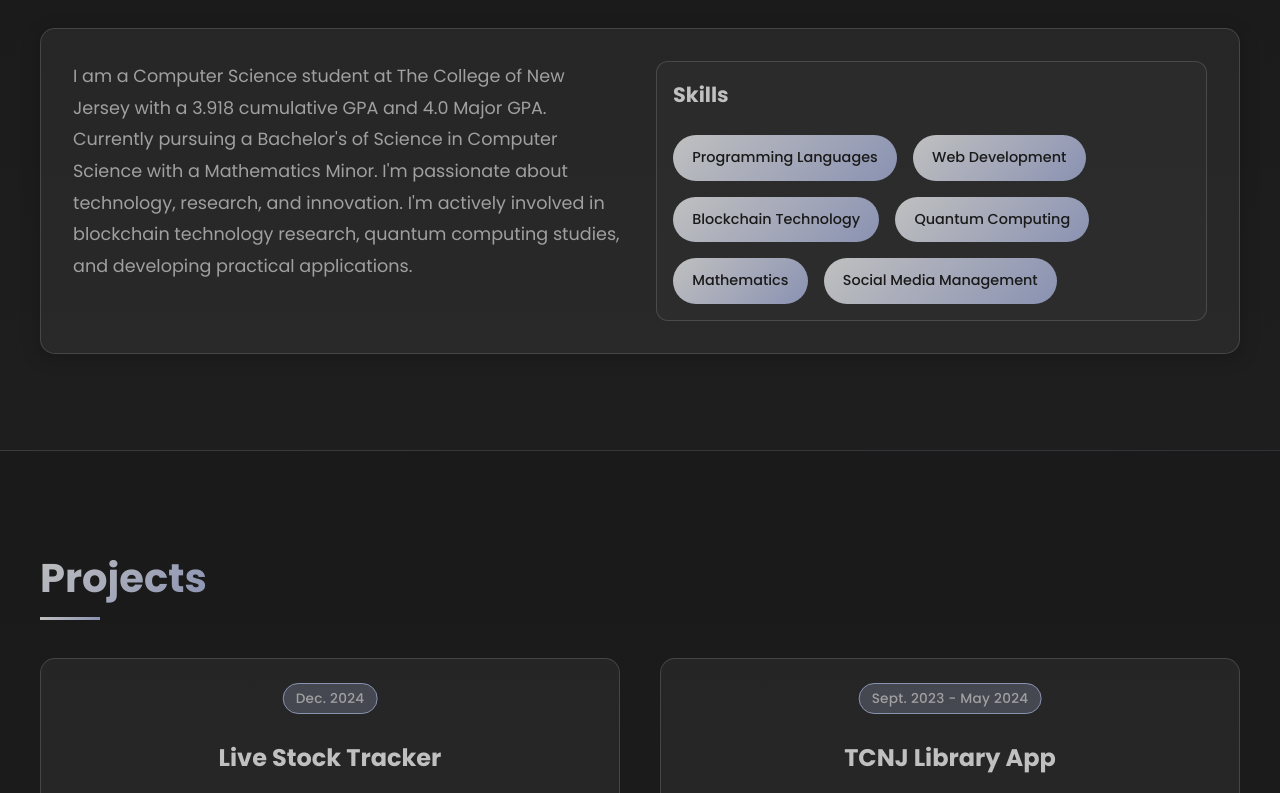
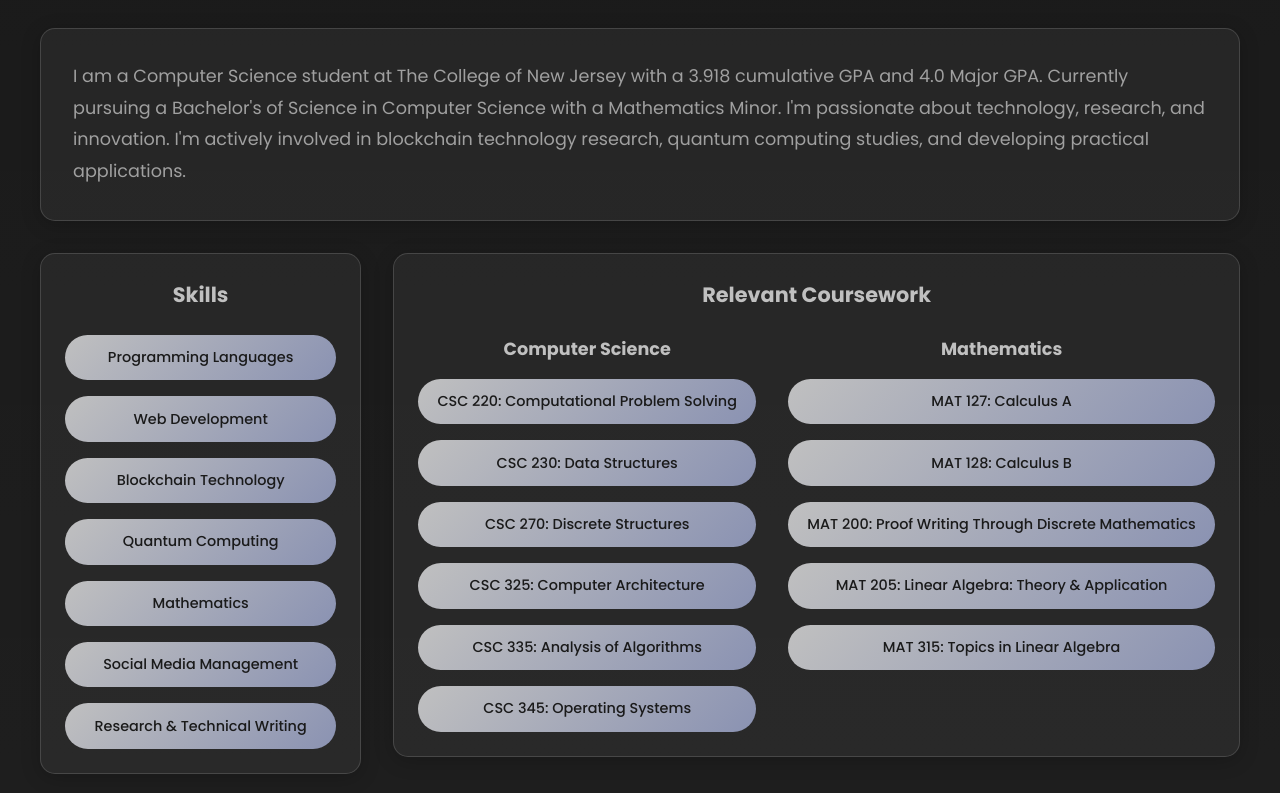
Before and after one commit to WillRoche2587/WillRoche2587.github.io, a website: page index.html in a window 1280 px wide. Shown: the part 980-1773 px from the top of the page. Drawn offline with nearby package versions, Linux system fonts and the light colour scheme; animation ran at ten frames a second.

Commit message:
relevant coursework shenanigans

```diff
--- a/index.html
+++ b/index.html
@@ -46,10 +46,10 @@
         <section id="about" class="about">
             <div class="section-content">
                 <h2>About Me</h2>
-                <div class="about-grid">
                 <div class="about-text">
                     <p>I am a Computer Science student at The College of New Jersey with a 3.918 cumulative GPA and 4.0 Major GPA. Currently pursuing a Bachelor's of Science in Computer Science with a Mathematics Minor. I'm passionate about technology, research, and innovation. I'm actively involved in blockchain technology research, quantum computing studies, and developing practical applications.</p>
                 </div>
+                <div class="about-grid">
                     <div class="about-skills">
                         <h3>Skills</h3>
                         <ul>
@@ -59,7 +59,34 @@
                             <li>Quantum Computing</li>
                             <li>Mathematics</li>
                             <li>Social Media Management</li>
+                            <li>Research & Technical Writing</li>
                         </ul>
+                    </div>
+                    <div class="about-coursework">
+                        <h3>Relevant Coursework</h3>
+                        <div class="coursework-grid">
+                            <div class="coursework-column">
+                                <h4>Computer Science</h4>
+                                <ul>
+                                    <li>CSC 220: Computational Problem Solving</li>
+                                    <li>CSC 230: Data Structures</li>
+                                    <li>CSC 270: Discrete Structures</li>
+                                    <li>CSC 325: Computer Architecture</li>
+                                    <li>CSC 335: Analysis of Algorithms</li>
+                                    <li>CSC 345: Operating Systems</li>
+                                </ul>
+                            </div>
+                            <div class="coursework-column">
+                                <h4>Mathematics</h4>
+                                <ul>
+                                    <li>MAT 127: Calculus A</li>
+                                    <li>MAT 128: Calculus B</li>
+                                    <li>MAT 200: Proof Writing Through Discrete Mathematics</li>
+                                    <li>MAT 205: Linear Algebra: Theory & Application</li>
+                                    <li>MAT 315: Topics in Linear Algebra</li>
+                                </ul>
+                            </div>
+                        </div>
                     </div>
                 </div>
             </div>
@@ -151,6 +178,7 @@
                             </div>
                         </div>
                     </div>
+                    <div class="resume-sidebar">
                         <div class="resume-downloads">
                             <h3>Download Options</h3>
                             <div class="download-buttons">
@@ -162,6 +190,7 @@
                                     <span class="icon">👀</span>
                                     View Resume
                                 </a>
+                            </div>
                         </div>
                     </div>
                 </div>
--- a/styles.css
+++ b/styles.css
@@ -197,41 +197,44 @@
 }
 
 /* About Section */
+.about-text {
+    font-size: 1.1rem;
+    color: var(--text-secondary);
+    line-height: 1.8;
+    background: var(--bg-main);
+    padding: 2rem;
+    border-radius: 15px;
+    box-shadow: var(--card-shadow);
+    border: 1px solid var(--border);
+    margin-bottom: 2rem;
+}
+
 .about-grid {
     display: grid;
     grid-template-columns: 1fr 1fr;
     gap: 2rem;
     align-items: start;
+}
+
+.about-skills, .about-coursework {
+    padding: 1.5rem;
     background: var(--bg-main);
-    padding: 2rem;
     border-radius: 15px;
     box-shadow: var(--card-shadow);
     border: 1px solid var(--border);
 }
 
-.about-text {
-    font-size: 1.1rem;
-    color: var(--text-secondary);
-    line-height: 1.8;
-}
-
-.about-skills {
-    padding: 1rem;
-    background: var(--bg-alt);
-    border-radius: 12px;
-    border: 1px solid var(--border);
-}
-
-.about-skills h3 {
+.about-skills h3, .about-coursework h3 {
     color: var(--primary-color);
     margin-bottom: 1.5rem;
     font-size: 1.3rem;
+    text-align: center;
 }
 
 .about-skills ul {
     list-style: none;
     display: flex;
-    flex-wrap: wrap;
+    flex-direction: column;
     gap: 1rem;
 }
 
@@ -244,9 +247,55 @@
     color: var(--secondary-color);
     font-weight: 500;
     transition: transform 0.3s ease, box-shadow 0.3s ease;
+    white-space: nowrap;
+    text-align: center;
 }
 
 .about-skills li:hover {
+    transform: translateY(-2px);
+    box-shadow: 0 4px 12px rgba(138, 146, 178, 0.3);
+}
+
+.about-coursework h3 {
+    color: var(--primary-color);
+    margin-bottom: 1.5rem;
+    font-size: 1.3rem;
+}
+
+.coursework-grid {
+    display: grid;
+    grid-template-columns: 1fr 1fr;
+    gap: 2rem;
+}
+
+.coursework-column h4 {
+    color: var(--primary-color);
+    margin-bottom: 1rem;
+    font-size: 1.1rem;
+    text-align: center;
+}
+
+.coursework-column ul {
+    list-style: none;
+    display: flex;
+    flex-direction: column;
+    gap: 1rem;
+}
+
+.coursework-column li {
+    margin: 0;
+    padding: 0.7rem 1.2rem;
+    background: var(--gradient-silver);
+    border-radius: 25px;
+    font-size: 0.9rem;
+    color: var(--secondary-color);
+    font-weight: 500;
+    transition: transform 0.3s ease, box-shadow 0.3s ease;
+    white-space: nowrap;
+    text-align: center;
+}
+
+.coursework-column li:hover {
     transform: translateY(-2px);
     box-shadow: 0 4px 12px rgba(138, 146, 178, 0.3);
 }
@@ -415,10 +464,30 @@
 }
 
 .resume-card li:before {
-    content: "▹";
-    position: absolute;
-    left: 0;
-    color: var(--accent);
+    content: '•';
+    color: var(--primary-color);
+    font-weight: bold;
+    display: inline-block;
+    width: 1em;
+    margin-left: -1em;
+}
+
+.resume-card h4 {
+    color: var(--primary-color);
+    margin: 1.5rem 0 1rem;
+    font-size: 1.2rem;
+}
+
+.coursework-list {
+    display: grid;
+    grid-template-columns: repeat(2, 1fr);
+    gap: 0.5rem;
+    margin-bottom: 1.5rem;
+}
+
+.coursework-list li {
+    font-size: 0.95rem;
+    color: var(--text-secondary);
 }
 
 .resume-stats {
@@ -572,12 +641,29 @@
         padding: 2rem;
     }
 
+    .about-skills, .about-coursework {
+        margin-top: 1rem;
+    }
+
     .about-skills ul {
         gap: 0.8rem;
     }
 
     .about-skills li {
-        padding: 0.5rem 1rem;
+        padding: 0.7rem 1.2rem;
+        font-size: 0.95rem;
+        white-space: normal;
+    }
+
+    .coursework-grid {
+        grid-template-columns: 1fr;
+        gap: 1.5rem;
+    }
+
+    .coursework-column li {
+        padding: 0.7rem 1.2rem;
+        font-size: 0.95rem;
+        white-space: normal;
     }
 }
 
```
Lines whose indentation alone changed are shown as unchanged.
